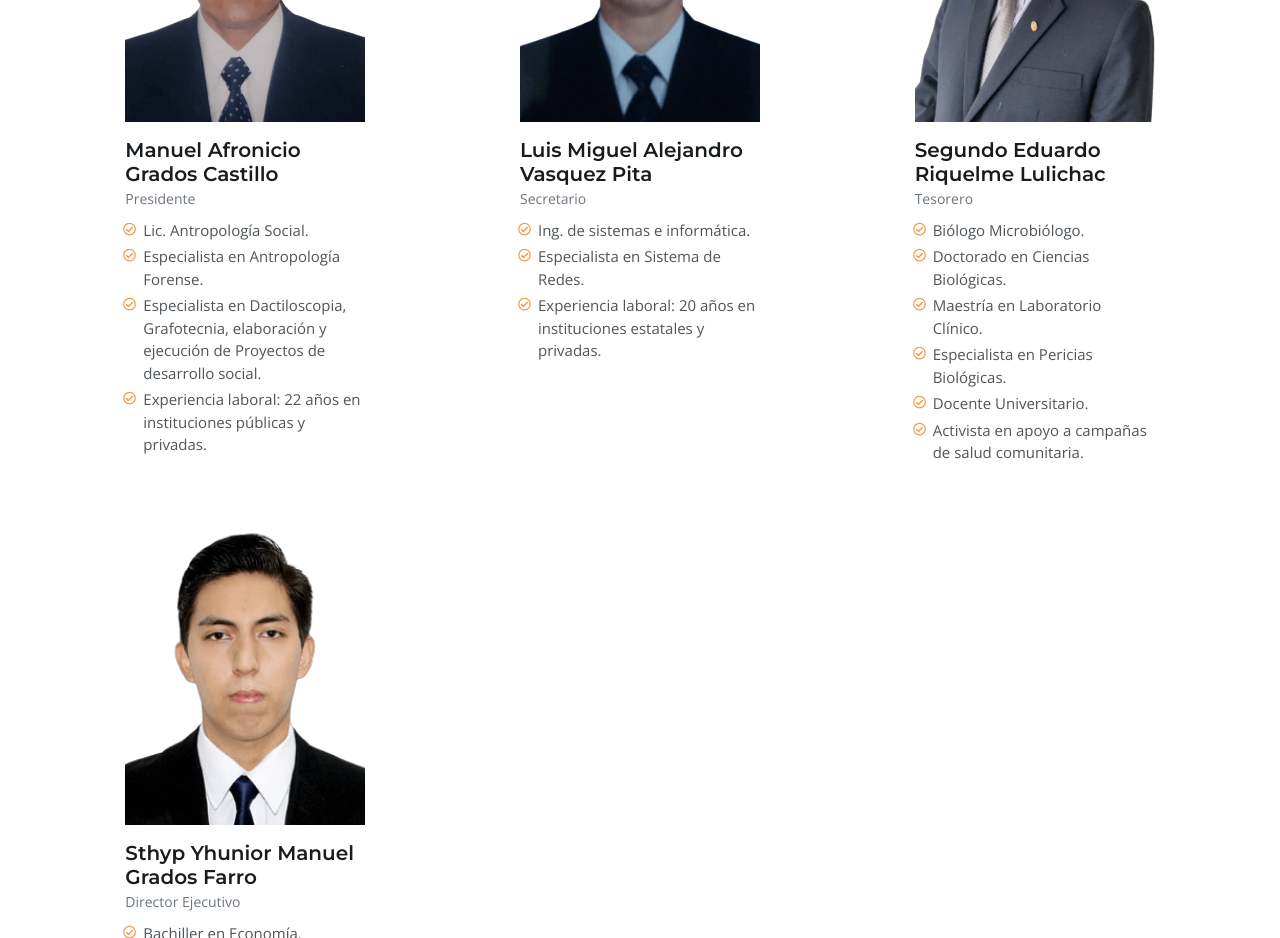
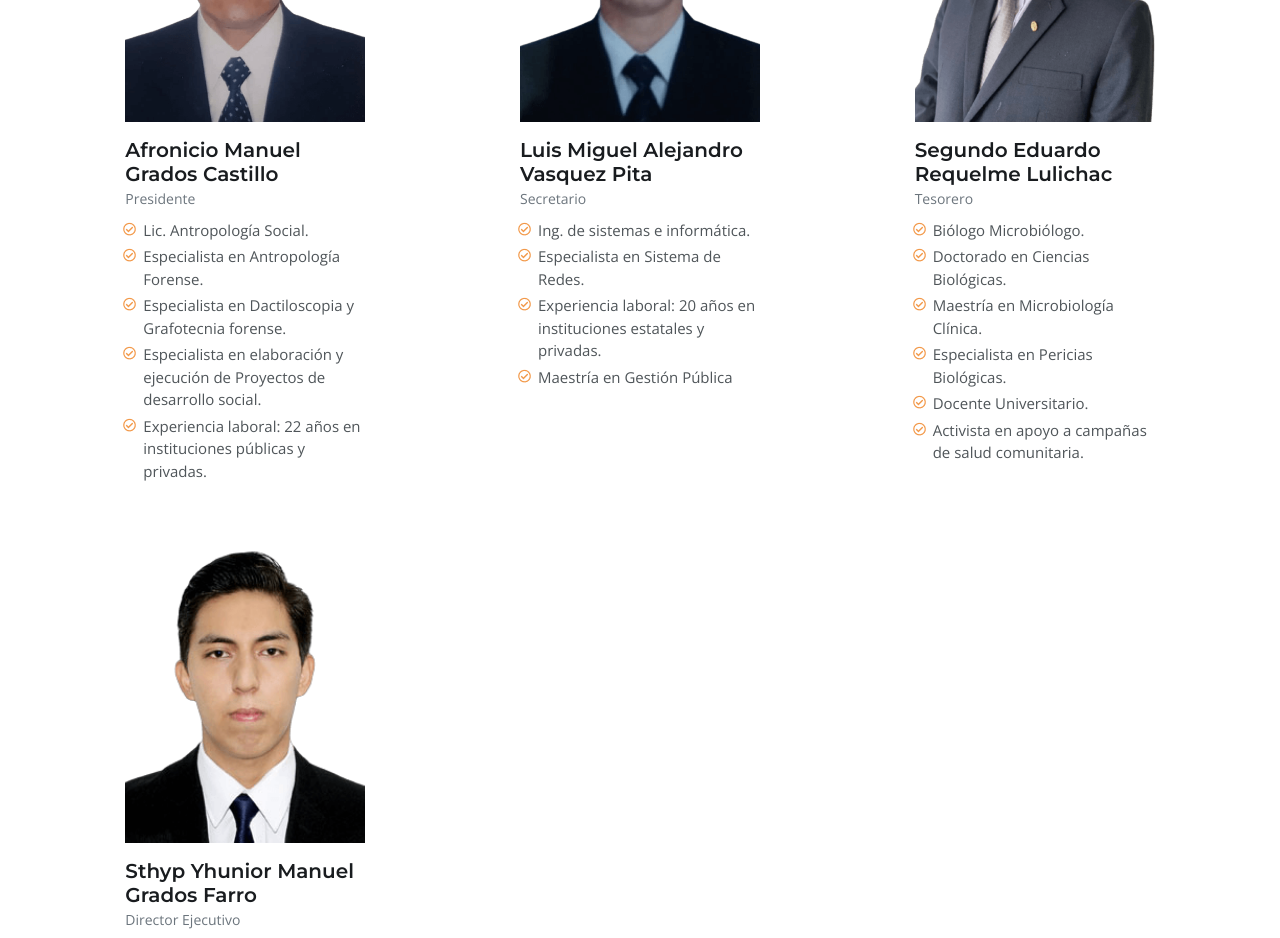
Before and after one commit to TrabajoPaulo/INPRODEH, a plain HTML site: page equipo/index.html in a window 1280 px wide. Shown: the part 1040-1978 px from the top of the page. Drawn offline with nearby package versions, Linux system fonts and the light colour scheme.

Commit message:
modificando profesiones

```diff
--- a/equipo/index.html
+++ b/equipo/index.html
@@ -151,15 +151,16 @@
               <article class="card">
                 <div class="div">
 
-                  <img src="../assets/img/presidente.png" class="card-img-top" alt="..." >
+                  <img src="../assets/img/presidente.png" class="card-img-top" alt="...">
                 </div>
                 <div class="card-body">
-                  <h3 class="card-title">Manuel Afronicio Grados Castillo</h3>
+                  <h3 class="card-title">Afronicio Manuel Grados Castillo</h3>
                   <small class="card-subtitulo text-muted">Presidente</small>
                   <ul class="">
                     <li>Lic. Antropología Social.</li>
                     <li>Especialista en Antropología Forense.</li>
-                    <li>Especialista en Dactiloscopia, Grafotecnia, elaboración y ejecución de Proyectos de desarrollo
+                    <li>Especialista en Dactiloscopia y Grafotecnia forense.</li>
+                    <li>Especialista en elaboración y ejecución de Proyectos de desarrollo
                       social.</li>
                     <li>Experiencia laboral: 22 años en instituciones públicas y privadas.</li>
                   </ul>
@@ -175,6 +176,7 @@
                     <li> Ing. de sistemas e informática.</li>
                     <li>Especialista en Sistema de Redes. </li>
                     <li>Experiencia laboral: 20 años en instituciones estatales y privadas.</li>
+                    <li>Maestría en Gestión Pública</li>
 
                   </ul>
                 </div>
@@ -183,15 +185,15 @@
               <article class="card">
                 <img src="../assets/img/tesorero.png" class="card-img-top" alt="...">
                 <div class="card-body">
-                  <h3 class="card-title">Segundo Eduardo Riquelme Lulichac</h3>
+                  <h3 class="card-title">Segundo Eduardo Requelme Lulichac</h3>
                   <small class="card-subtitulo  text-muted">Tesorero</small>
                   <ul class="">
                     <li>Biólogo Microbiólogo.</li>
                     <li>Doctorado en Ciencias Biológicas.</li>
-                    <li>Maestría en Laboratorio Clínico.</li>
+                    <li>Maestría en Microbiología Clínica.</li>
                     <li>Especialista en Pericias Biológicas.</li>
                     <li>Docente Universitario.</li>
-                    <li>Activista en apoyo a  campañas de salud comunitaria.</li>
+                    <li>Activista en apoyo a campañas de salud comunitaria.</li>
                   </ul>
                 </div>
 
@@ -203,8 +205,10 @@
                   <small class="card-subtitulo  text-muted">Director Ejecutivo</small>
                   <ul class="">
                     <li>Bachiller en Economía.</li>
-                    <li>Asistente administrativo de la subgerencia de licencias, autorizaciones y comercialización de la municipalidad distrital de El Porvenir.</li>
-                    <li>Director ejecutivo de la institución de promoción, investigación y capacitación para el desarrollo humano sostenible (INPRODEH).</li>
+                    <li>Asistente administrativo de la subgerencia de licencias, autorizaciones y comercialización de la
+                      municipalidad distrital de El Porvenir.</li>
+                    <li>Director ejecutivo de la institución de promoción, investigación y capacitación para el
+                      desarrollo humano sostenible (INPRODEH).</li>
                   </ul>
                 </div>
 
```
